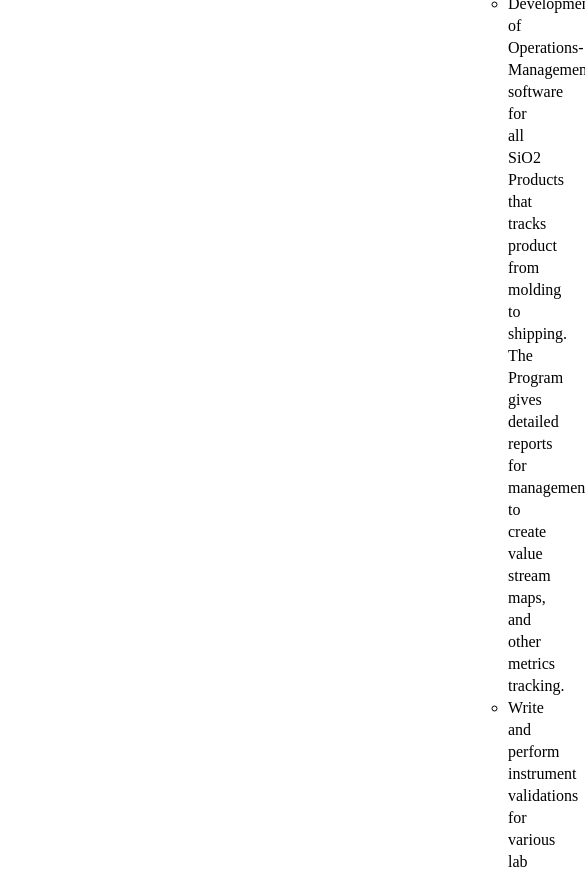
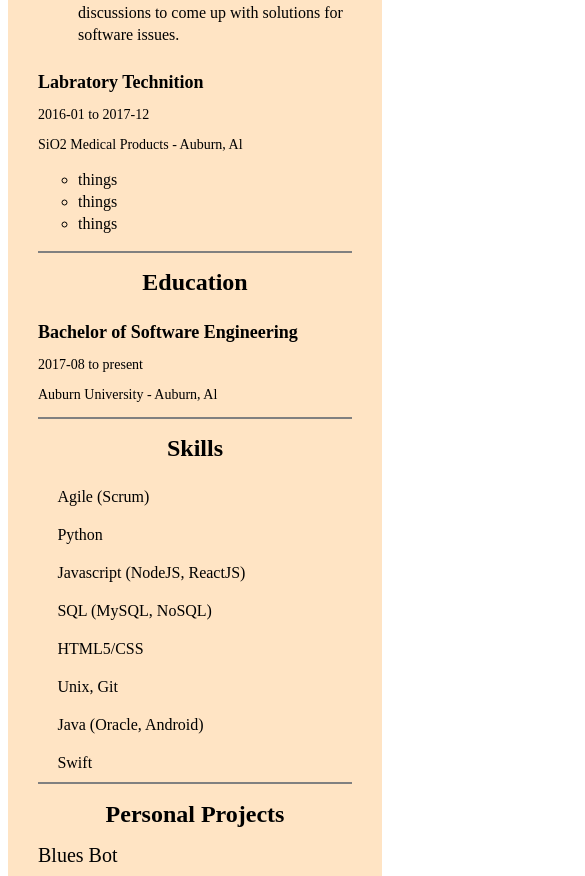
Before and after one commit to ceramey1997/cole-ramey-resume, a React (Create React App) app: page / in a window 390 px wide. Shown: the part 1120-1996 px from the top of the page, 585 px wide, since content can reach past the window. Built offline with nearby package versions, Linux system fonts and the light colour scheme.

Commit message:
added responsive design

```diff
--- a/public/index.html
+++ b/public/index.html
@@ -2,7 +2,7 @@
 <html lang="en">
   <head>
     <meta charset="utf-8" />
-    <meta name="viewport" content="width=device-width, initial-scale=1" />
+    <meta name="viewport" content="width=device-width, initial-scale=1 user-scalable=0" />
     <meta name="theme-color" content="#000000" />
     <meta
       name="Cole Edward Ramey's Resume"
--- a/src/App.css
+++ b/src/App.css
@@ -1,6 +1,6 @@
 /*General App Css */
 .App {
-  margin: 90px 300px;
+  margin: 3% 15%;
   display: flex;
   flex-direction: column;
   background-color: bisque;
@@ -32,6 +32,10 @@
   margin-bottom: 0px;
   margin-top: 10px;
   font-weight: bold;
+}
+
+.individual-information {
+  margin-left: 130px;
 }
 
 /* About */
@@ -76,9 +80,6 @@
   font-size: 14px;
 }
 
-.individual-information {
-  margin-left: 130px;
-}
 
 .location {
   margin-top: 0px;
@@ -96,35 +97,61 @@
   border-bottom: 2px solid grey;
 }
 
+.school-header {
+  display: flex;
+  flex-direction: row-reverse;
+  justify-content: left;
+  padding-bottom: 0px;
+  margin-bottom: 0px;
+}
+
+.school-location {
+  margin-top: 0px;
+  font-size: 14px;
+}
+.school-header > p {
+  margin-right: 20px;
+}
+
+.school-title {
+  font-size: 18px;
+  margin-bottom: 0px;
+  margin-top: 10px;
+  font-weight: bold;
+}
+
+.school-information {
+  margin-left: 130px;
+}
+
 /* Skills */
 
 .skills {
+  border-bottom: 2px solid grey;
 }
 .skills-development {
   display: flex;
-  flex-direction: row;
+  flex-direction: column;
 }
 
 .all-rows {
   display: flex;
-  flex-direction: row;
+  flex-direction: column;
   padding-left: 130px;
 }
 
 .single-row {
   display: flex;
-  flex-direction: column;
-  justify-content:left;
+  flex-direction: row;
+  justify-content: left;
 }
 
 .item {
-  padding-right: 150px;
+  margin-right: 5%;
 }
 
-.development {
-}
 .single-project {
-  margin-left: 50px;
+  margin-left: 130px;
 }
 .project-title {
   font-size: 24px;
@@ -132,7 +159,7 @@
   color: black;
 }
 
-.project-title:hover {
+.project-title > a:hover {
   color: red;
 }
 
@@ -143,3 +170,102 @@
 .project-description {
   margin-left: 50px;
 }
+
+@media screen and (max-width: 1200px) {
+  .App {
+    margin: 0%;
+  }
+
+  .label {
+    text-align: center;
+  }
+  .About {
+    display: flex;
+    flex-direction: column;
+    text-align: center;
+    padding-bottom: 10px;
+  }
+
+  .name {
+    margin-bottom: 20px;
+  }
+
+  .individual-header {
+    display: flex;
+    flex-direction: column;
+    justify-content: left;
+    padding-bottom: 0px;
+    margin-bottom: 0px;
+  }
+
+  .individual-header > p {
+    margin-right: 20px;
+  }
+
+  .individual-title {
+    font-size: 18px;
+    margin-bottom: 0px;
+    margin-top: 10px;
+    font-weight: bold;
+  }
+
+  .individual-information {
+    margin-left: 0px;
+  }
+
+  .location {
+    text-align: left;
+    margin-top: 0px;
+    font-size: 14px;
+  }
+
+  .school-header {
+    display: flex;
+    flex-direction: column;
+    justify-content: left;
+    padding-bottom: 0px;
+    margin-bottom: 0px;
+    margin-right: 0px;
+  }
+
+  .school-information {
+    margin-left: 0px;
+  }
+
+  .all-rows {
+    display: flex;
+    flex-direction: column;
+    padding-left: 3%;
+    justify-content: left;
+  }
+
+  .single-row {
+    display: flex;
+    flex-direction: column;
+    justify-content: left;
+  }
+
+  .item {
+    margin: 10px;
+  }
+
+  .single-project {
+    margin-left: 0px;
+  }
+  .project-title {
+    font-size: 20px;
+    color: black;
+  }
+
+  .project-title > a:hover {
+    color: red;
+  }
+
+  .project-language {
+    margin-left: 30px;
+
+  }
+  .project-description {
+    margin-left: 30px;
+  }
+}
--- a/src/components/Education.js
+++ b/src/components/Education.js
@@ -5,12 +5,12 @@
         <div className='education'>
             <h1 className="label">Education</h1>
             <div className="single-school">
-                <div className="individual-header">
-                    <p className="individual-title">Bachelor of Software Engineering</p>
+                <div className="school-header">
+                    <p className="school-title">Bachelor of Software Engineering</p>
                     <p className='time'>2017-08 to present</p>
                 </div>
-                <div className="individual-information">
-                    <p className='location'>Auburn University - Auburn, Al</p>
+                <div className="school-information">
+                    <p className='school-location'>Auburn University - Auburn, Al</p>
                 </div>
             </div>
             {/*<div className="single-school">
--- a/src/components/Skills.js
+++ b/src/components/Skills.js
@@ -15,22 +15,22 @@
                     <div className="single-row">
                         <p className="item">HTML5/CSS</p>
                         <p className="item">Unix, Git</p>
-                        <p classname="item">Java (Oracle, Android)</p>
-                        <p classname="item">Swift</p>
+                        <p className="item">Java (Oracle, Android)</p>
+                        <p className="item">Swift</p>
                     </div>
                 </div>
             </div>
             <div className="development">
                 <h1 className="label">Personal Projects</h1>
                 <div className="single-project">
-                    <a className="project-title" href="https://github.com">Blues Bot</a>
+                    <a className="project-title" href="https://github.com/ceramey1997/BluesBot">Blues Bot</a>
                     <p className="project-language">Python</p>
                     <p className="project-description">A Bot in discord that allows you to queue up songs for you and your friends to listen to together. It utilizes API's from Google and Youtube and Spotify, and can pull spotify playlists and play songs from a playlist. It also allows for many single song commands.</p>
                 </div>
                 <div className="single-project">
-                    <a className="project-title" href="https://github.com">Overwatch Fight Analyst</a>
-                    <p className="project-language">Python</p>
-                    <p className="project-description">An API program that watches video's of previous OverWatch games and predicts locations that fights will breakout in following games based on the characters choosen and the map being played in.</p>
+                    <p className="project-title">Games (<a className="project-title" href="https://github.com/ceramey1997/TicTacToe">TicTacToe</a>, <a className="project-title" href="https://github.com/ceramey1997/BlackJack">BlackJack </a>)</p>
+                    <p className="project-language">C++ and Python</p>
+                    <p className="project-description">Small commandline games. Both games handle input's from a user and both have a computer that you play against. The Bot for BlackJack is intelagent and knows the winner and loser for each hand.</p>
                 </div>
             </div>
         </div>
```
